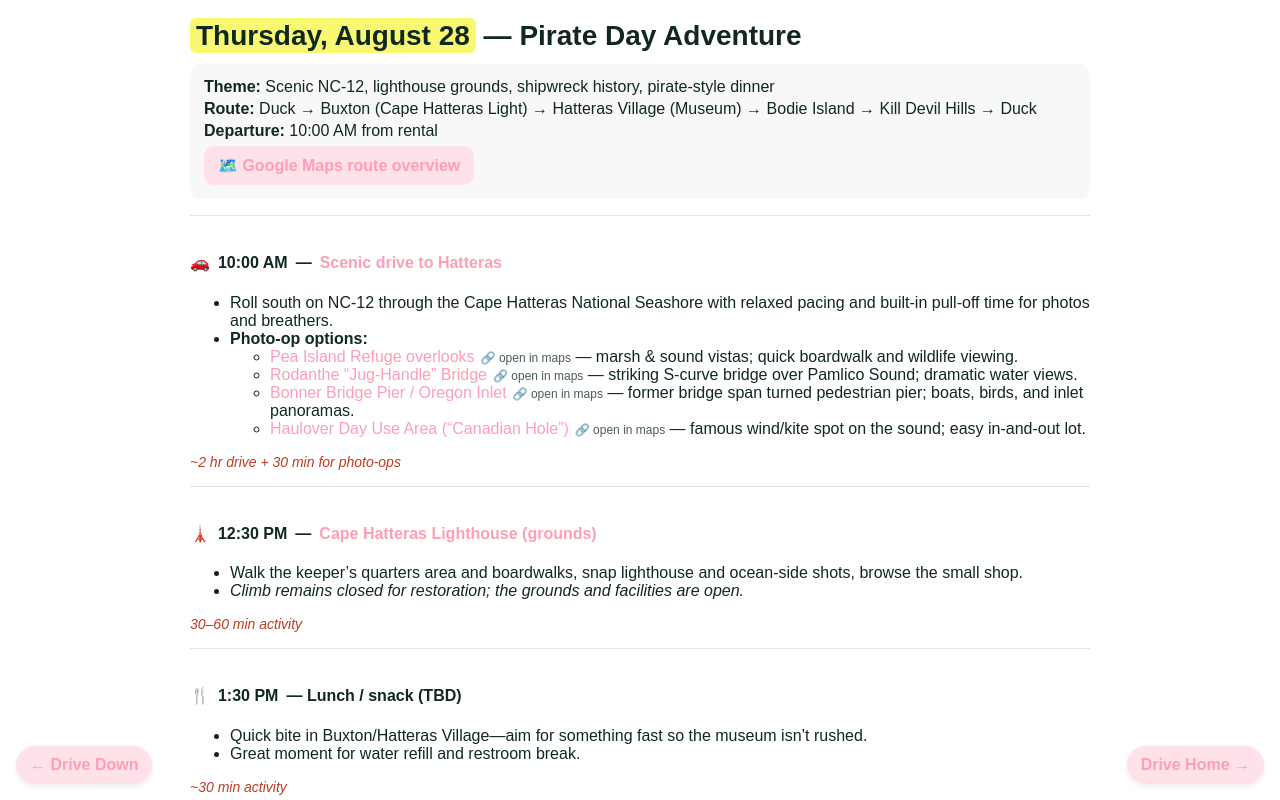
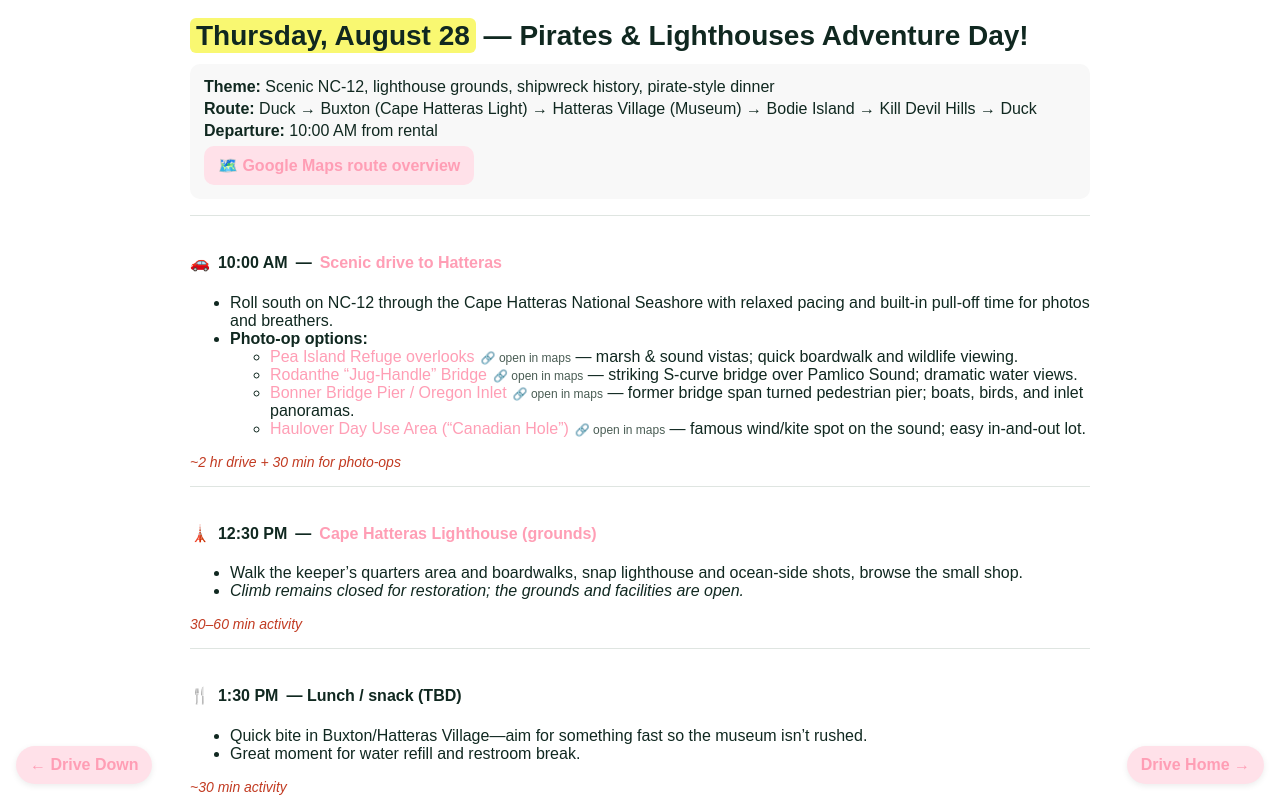
Before and after one commit to cardpages/duck25, a plain HTML site: page pirateday.html in a window 1280 px wide. Shown: the top 800 px of the page. Drawn offline with Linux system fonts and the light colour scheme.

Commit message:
Update pirateday.html

```diff
--- a/pirateday.html
+++ b/pirateday.html
@@ -47,7 +47,7 @@
 </head>
 <body>
   <div class="wrap">
-    <h1><span style="background:var(--date-bg); padding:2px 6px; border-radius:6px;">Thursday, August 28</span> — Pirate Day Adventure</h1>
+    <h1><span style="background:var(--date-bg); padding:2px 6px; border-radius:6px;">Thursday, August 28</span> — Pirates & Lighthouses Adventure Day!</h1>
 
     <div class="summary">
       <div class="meta">
```
